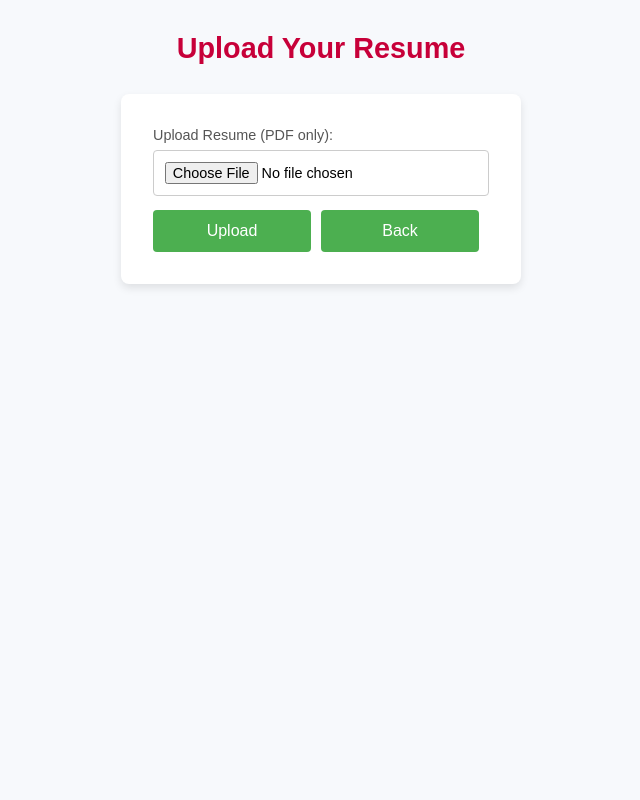
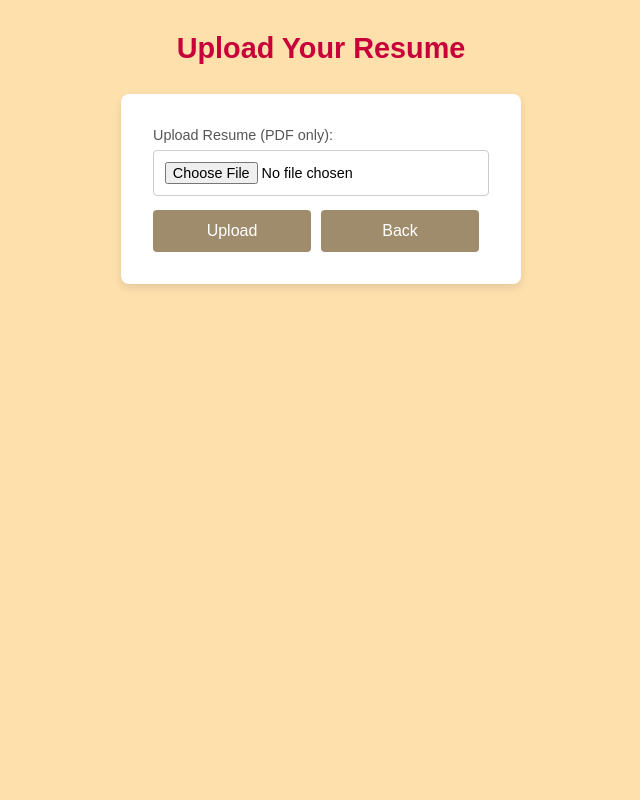
Before and after one commit to xll755/ResumeMASTER, a PHP site: page /resumePage.php in a window 1280 px wide. Shown: the whole page, without its empty margins (319-959 px from the left). Run offline with PHP 8.4, Linux system fonts and the light colour scheme; the visitor is signed in with stand-in values (Sample User, id 1).

Commit message:
Update resumePage.php

```diff
--- a/www/resumePage.php
+++ b/www/resumePage.php
@@ -22,7 +22,7 @@ include 'check_login.php';
             display: flex;
             flex-direction: column;
             align-items: center;
-            background-color: #f7f9fc;
+            background-color: #fee0ad;
             padding: 2em;
             min-height: 100vh;
         }
@@ -30,7 +30,7 @@ include 'check_login.php';
         /* Page header styling */
         h1 {
             text-align: center;
-            color: #C70039;
+            color: #C70039; /* upload your resume text color */
             margin-bottom: 1em;
             font-size: 1.8em;
         }
@@ -72,7 +72,7 @@ include 'check_login.php';
         input[type="submit"], .back-button {
             width: calc(50% - 10px);
             padding: 0.75em;
-            background-color: #4CAF50;
+            background-color: #9f8c6c;
             color: white;
             border: none;
             border-radius: 4px;
@@ -87,7 +87,7 @@ include 'check_login.php';
 
         /* Hover effect for buttons */
         input[type="submit"]:hover, .back-button:hover {
-            background-color: #45a049;
+            background-color: #5f5441;
         }
 
     </style>
```
